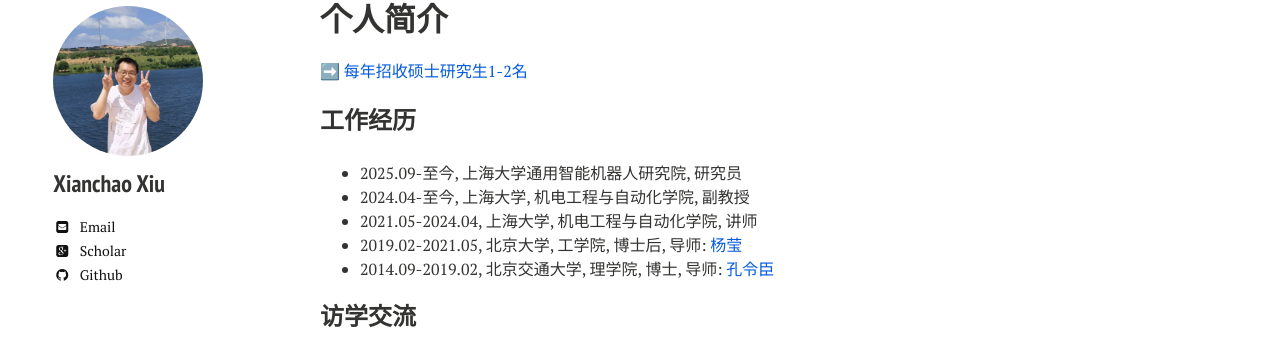
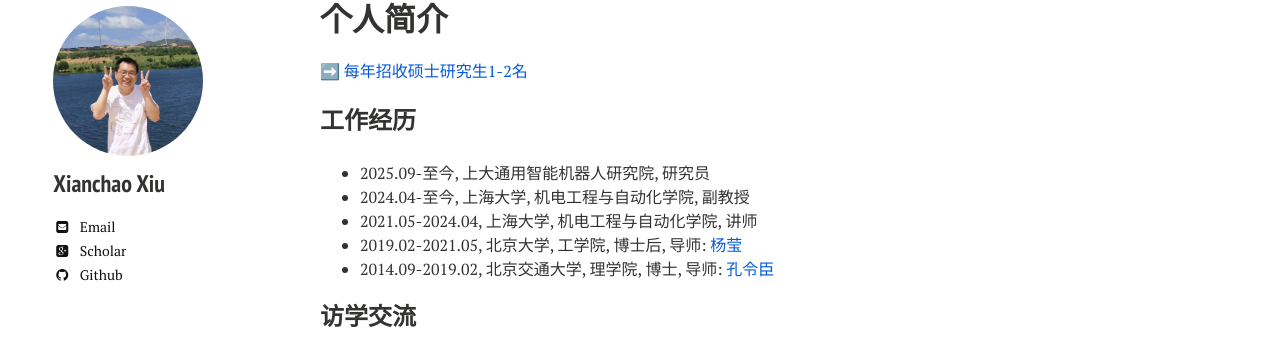
Before and after one commit to xianchaoxiu/xianchaoxiu.github.io, a Jekyll site: the page built from chinese/index.md, in a window 1280 px wide. Shown: the part 66-421 px from the top of the page. Built offline with Jekyll 4.4.1, drawn with Linux system fonts in a browser that asks for light colours; nearby versions of some CDN libraries.

Commit message:
Update index.md

```diff
--- a/chinese/index.md
+++ b/chinese/index.md
@@ -11,7 +11,7 @@ share: false
 
 
 ### 工作经历
-* 2025.09-至今, 上海大学通用智能机器人研究院, 研究员 <br>
+* 2025.09-至今, 上大通用智能机器人研究院, 研究员 <br>
 * 2024.04-至今, 上海大学, 机电工程与自动化学院, 副教授 <br>
 * 2021.05-2024.04, 上海大学, 机电工程与自动化学院, 讲师 <br>
 * 2019.02-2021.05, 北京大学, 工学院, 博士后, 导师: <a href="https://www.coe.pku.edu.cn/teaching/all_time/7262.html" class="textlink" target="_blank">杨莹</a> <br>
```
